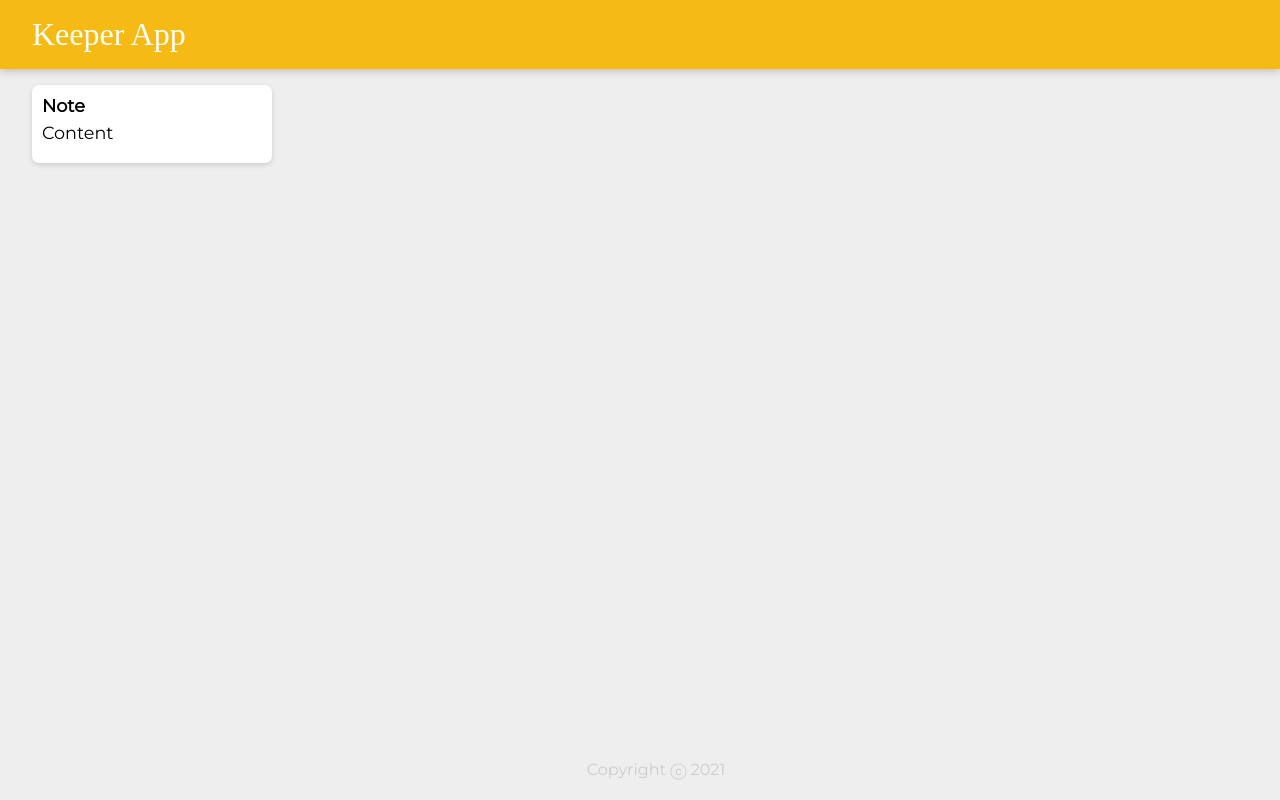
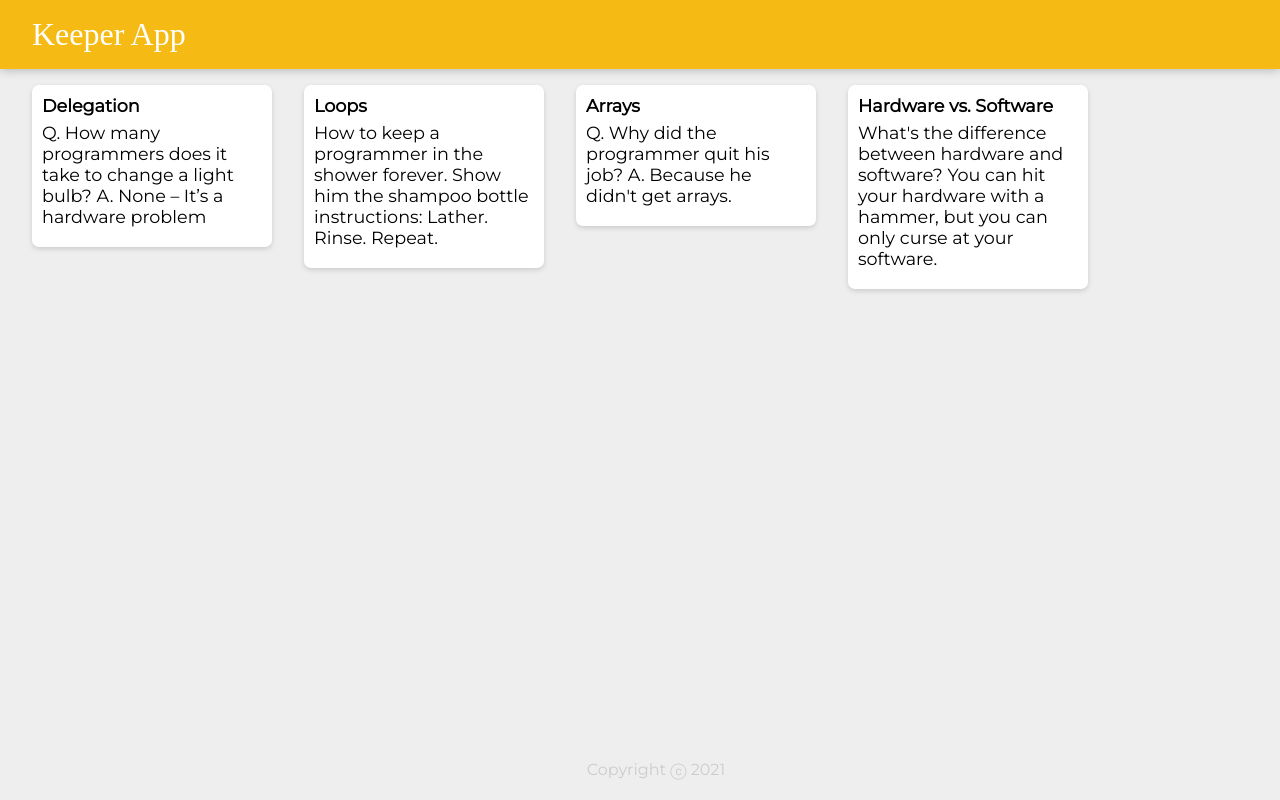
Before and after one commit to Ricksoc/Keeper-App, a React (Create React App) app: page / in a window 1280 px wide. Built offline with nearby package versions, Linux system fonts and the light colour scheme; a web font is replaced by a local one.

Commit message:
modified App.jsx and Note.jsx to accept content of notes.js and map all entries to display in app

```diff
--- a/src/components/App.jsx
+++ b/src/components/App.jsx
@@ -2,12 +2,17 @@
 import Header from "./Header";
 import Note from "./Note";
 import Footer from "./Footer";
+import Notes from "../notes.js";
+
+function createNote(props) {
+  return <Note key={props.key} title={props.title} content={props.content} />;
+}
 
 function App() {
   return (
     <div>
       <Header />
-      <Note />
+      <div>{Notes.map(createNote)}</div>
       <Footer />
     </div>
   );
--- a/src/components/Note.jsx
+++ b/src/components/Note.jsx
@@ -1,10 +1,10 @@
 import React from "react";
 
-function Note() {
+function Note(noteProps) {
   return (
     <div className="note">
-      <h1>Note</h1>
-      <p>Content</p>
+      <h1>{noteProps.title}</h1>
+      <p>{noteProps.content}</p>
     </div>
   );
 }
--- /dev/null
+++ b/src/notes.js
@@ -0,0 +1,28 @@
+const notes = [
+    {
+      key: 1,
+      title: "Delegation",
+      content:
+        "Q. How many programmers does it take to change a light bulb? A. None – It’s a hardware problem"
+    },
+    {
+      key: 2,
+      title: "Loops",
+      content:
+        "How to keep a programmer in the shower forever. Show him the shampoo bottle instructions: Lather. Rinse. Repeat."
+    },
+    {
+      key: 3,
+      title: "Arrays",
+      content:
+        "Q. Why did the programmer quit his job? A. Because he didn't get arrays."
+    },
+    {
+      key: 4,
+      title: "Hardware vs. Software",
+      content:
+        "What's the difference between hardware and software? You can hit your hardware with a hammer, but you can only curse at your software."
+    }
+  ];
+
+  export default notes;
```
